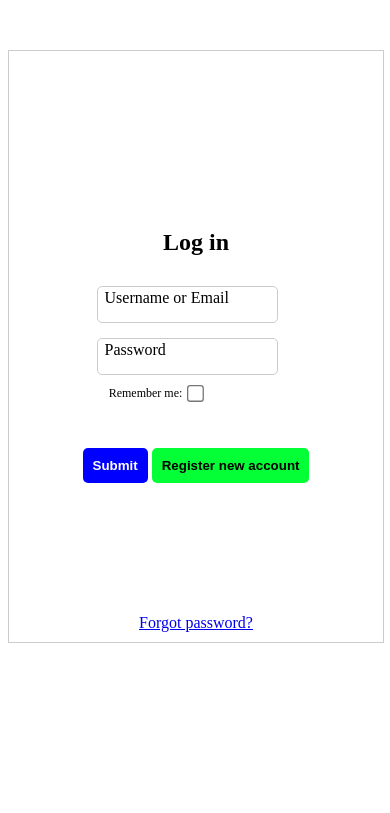
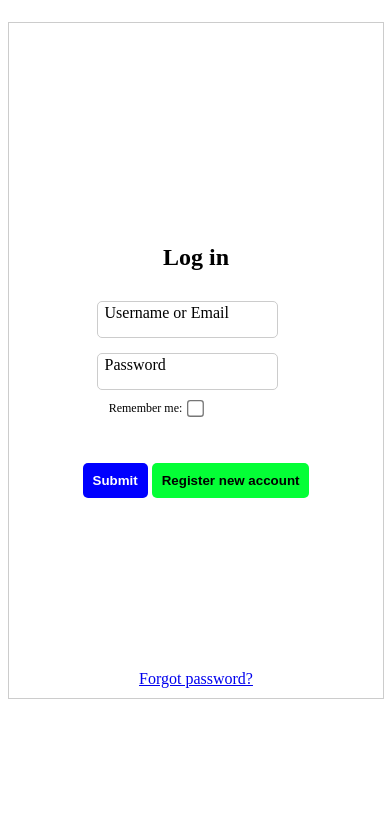
Before and after one commit to williamowen65/login-signup-form, a website built with webpack: page index.html in a window 390 px wide. Shown: the top 813 px of the page. Built offline with nearby package versions, Linux system fonts and the light colour scheme.

Commit message:
Adjustments for mobile view

```diff
--- a/index.html
+++ b/index.html
@@ -2,6 +2,8 @@
 <html>
 
 <head>
+  <meta name="viewport" content="width=device-width, initial-scale=1.0">
+
   <meta charset="utf-8" />
   <link rel="stylesheet" href="https://cdnjs.cloudflare.com/ajax/libs/font-awesome/6.6.0/css/all.min.css"
     integrity="sha512-Kc323vGBEqzTmouAECnVceyQqyqdsSiqLQISBL29aUW4U/M7pSPA/gEUZQqv1cwx4OnYxTxve5UMg5GT6L4JJg=="
--- a/src/styles.scss
+++ b/src/styles.scss
@@ -215,15 +215,16 @@ button {
 }
 
 // Media query for mobile
-@media (max-width: 800px) {
+@media only screen and (max-width: 767px) {
     #auth-container {
-
+        margin-top: 22px;
         width: 100%;
         .cover {
             display: none;
         }
         form {
             width: 100%;
+            height: 80vh
             // display: none;
         }
         &[auth-mode="signup"]{
```
Also changed, not shown: dist/index.html, dist/main.css.
